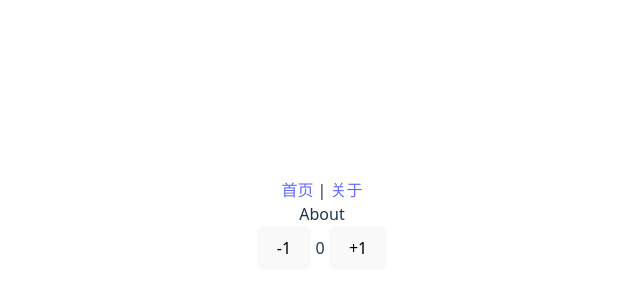
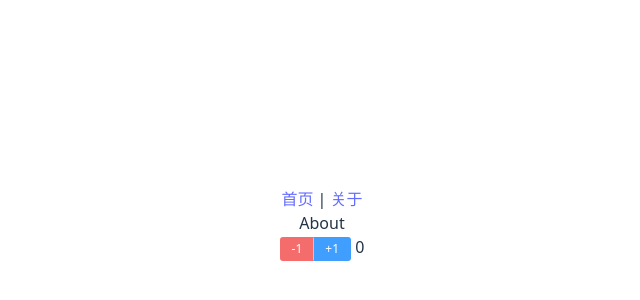
Before and after one commit to xihuanxiaorang/vue3-admin, a Vue app: page /about in a window 1280 px wide. Shown: the part 176-476 px from the top of the page, without its empty margins (318-958 px from the left). Built offline with nearby package versions, Linux system fonts and the light colour scheme.

Commit message:
feat: integrate ElementPlus with full import

```diff
--- a/package.json
+++ b/package.json
@@ -15,6 +15,7 @@
     "prepare": "husky"
   },
   "dependencies": {
+    "element-plus": "^2.9.9",
     "pinia": "^3.0.2",
     "vue": "^3.5.13",
     "vue-router": "^4.5.1"
@@ -35,6 +36,7 @@
     "husky": "^9.1.7",
     "lint-staged": "^15.5.1",
     "prettier": "^3.5.3",
+    "sass": "^1.87.0",
     "typescript": "~5.7.2",
     "typescript-eslint": "^8.31.1",
     "vite": "^6.3.1",
--- a/src/App.vue
+++ b/src/App.vue
@@ -1,15 +1,17 @@
 <template>
-  <RouterLink to="/home">首页</RouterLink>
+  <router-link to="/home">首页</router-link>
   |
-  <RouterLink to="/about">关于</RouterLink>
+  <router-link to="/about">关于</router-link>
 
   <div>
-    <RouterView />
+    <router-view></router-view>
   </div>
 
-  <button @click="decrement">-1</button>
+  <el-button-group>
+    <el-button type="danger" size="small" @click="decrement">-1</el-button>
+    <el-button type="primary" size="small" @click="increment">+1</el-button>
+  </el-button-group>
   {{ count }}
-  <button @click="increment">+1</button>
 </template>
 
 <script setup lang="ts">
--- a/src/main.ts
+++ b/src/main.ts
@@ -3,10 +3,13 @@ import './style.css'
 import App from './App.vue'
 import router from '@/router'
 import { createPinia } from 'pinia'
+import ElementPlus from 'element-plus'
+import 'element-plus/dist/index.css'
 
 const app = createApp(App)
 
 app.use(router)
 app.use(createPinia())
+app.use(ElementPlus)
 
 app.mount('#app')
--- a/tsconfig.app.json
+++ b/tsconfig.app.json
@@ -2,7 +2,6 @@
   "extends": "@vue/tsconfig/tsconfig.dom.json",
   "compilerOptions": {
     "tsBuildInfoFile": "./node_modules/.tmp/tsconfig.app.tsbuildinfo",
-
     /* Linting */
     "strict": true,
     "noUnusedLocals": true,
@@ -13,7 +12,8 @@
     "baseUrl": ".",
     "paths": {
       "@/*": ["src/*"]
-    }
+    },
+    "types": ["element-plus/global"]
   },
   "include": ["src/**/*.ts", "src/**/*.tsx", "src/**/*.vue"]
 }
```
Also changed, not shown: 1 other file (tests, documents, lock files or other folders).
